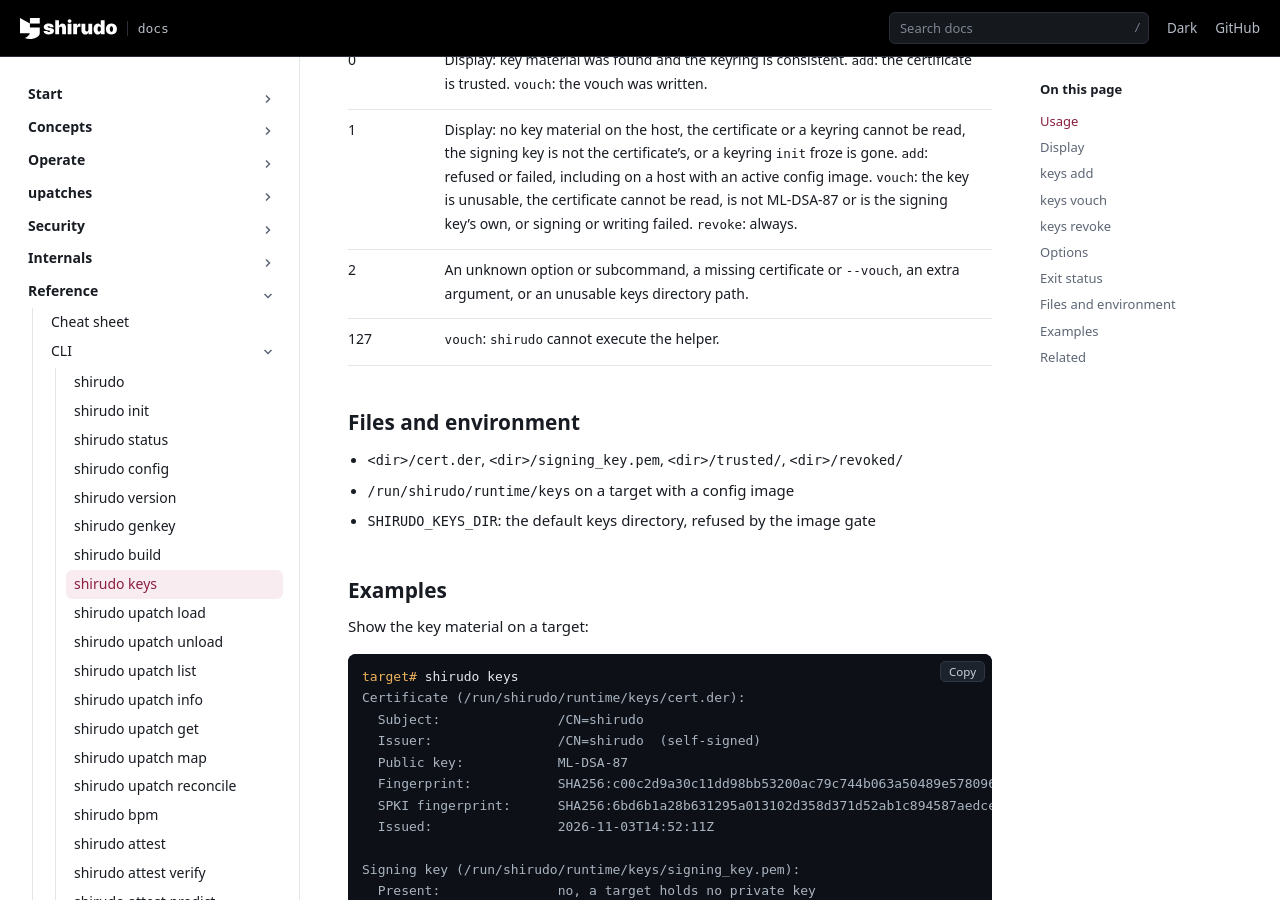
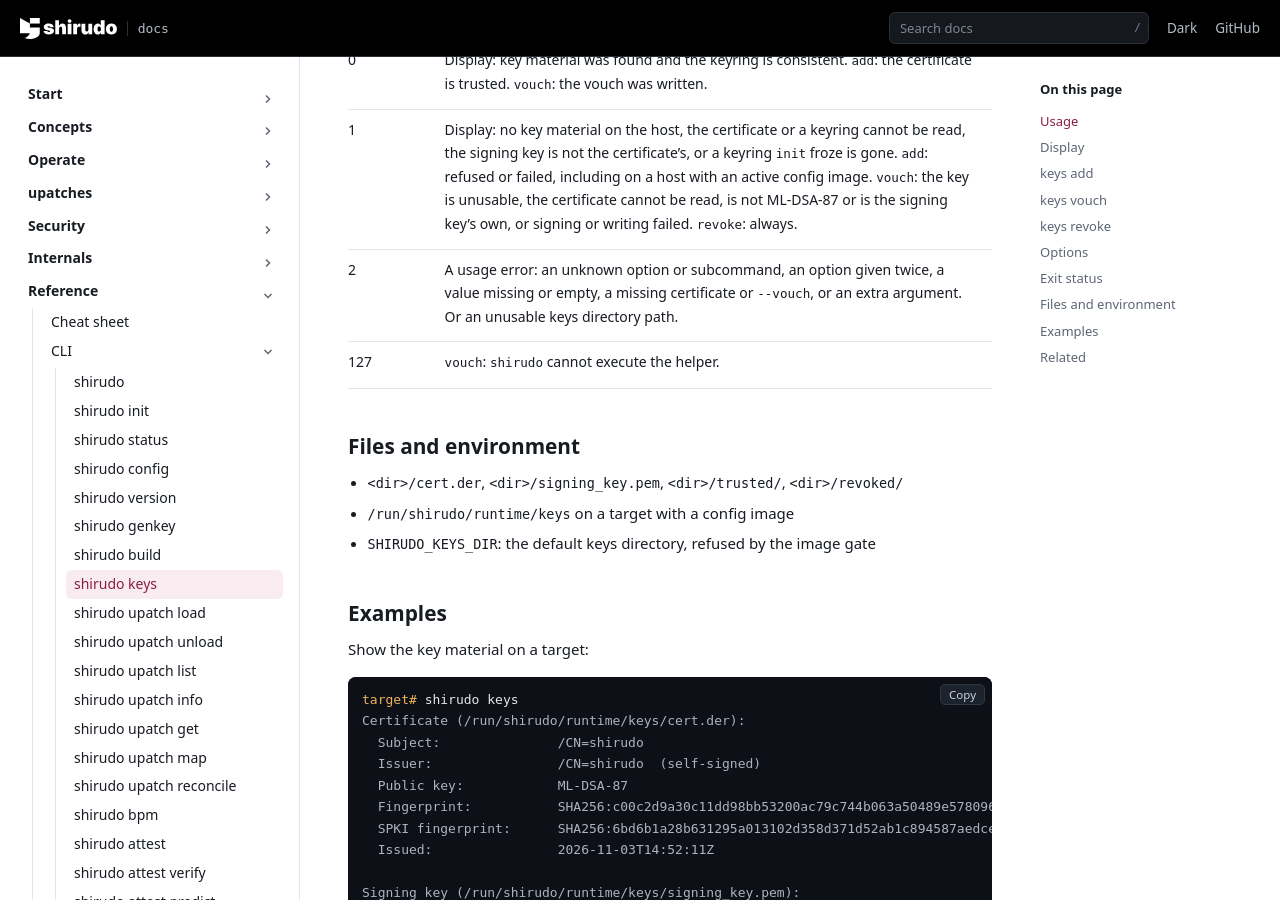
Before and after one commit to AliBashaSY/shirudo, a Sphinx documentation site: the page built from Documentation/reference/cli/keys.rst, in a window 1280 px wide and 900 px high, scrolled down 3182 px. Built offline with Sphinx 7.4.7, drawn with Linux system fonts in a browser that asks for light colours; pages that are not in the unit, such as notebooks, are missing from menus.

Commit message:
keys, genkey: parse their options with the option table
genkey, keys and keys add each walked argv in a loop of their own, with
--keys-dir= and --vouch= skipped by a counted length, a second
--keys-dir taking the place of the first, and keys add printing its
whole help where its certificate or --vouch was missing.

They now name their options in tables and take them through
opt_next(), so they follow the rules every converted command does: a
duplicate or empty value is a usage error, a typo gets the names
closest to it, every usage error exits 2 with one line saying what is
wrong, and --list-opts lists the options for the completion. The help
lists the options from the same tables, -f, --force first where an
option has both forms.

keys --list-cmds and keys help move to cmd_keys(), which dispatches
the subcommands, so that keys_show() parses options and nothing else.
keys vouch is the helper's to parse and moves with its commands.

The exit status tables of both pages name the new usage errors.

Signed-off-by: Daniel Borkmann <daniel@iogearbox.net>

```diff
--- a/Documentation/reference/cli/genkey.rst
+++ b/Documentation/reference/cli/genkey.rst
@@ -100,7 +100,9 @@ Exit status
        unsafe or not writable, generating or writing failed, or shirudo
        enforces on this host.
    * - 2
-     - An unknown option, or ``--keys-dir`` without a value.
+     - A usage error: an unknown option, an option given twice,
+       ``--keys-dir`` without a value or with an empty one, or an
+       argument.
 
 Files and environment
 ---------------------
--- a/Documentation/reference/cli/keys.rst
+++ b/Documentation/reference/cli/keys.rst
@@ -176,8 +176,10 @@ Exit status
        or is the signing key's own, or signing or writing failed.
        ``revoke``: always.
    * - 2
-     - An unknown option or subcommand, a missing certificate or
-       ``--vouch``, an extra argument, or an unusable keys directory path.
+     - A usage error: an unknown option or subcommand, an option given
+       twice, a value missing or empty, a missing certificate or
+       ``--vouch``, or an extra argument. Or an unusable keys directory
+       path.
    * - 127
      - ``vouch``: ``shirudo`` cannot execute the helper.
 
```
Also changed, not shown: 2 other files.
